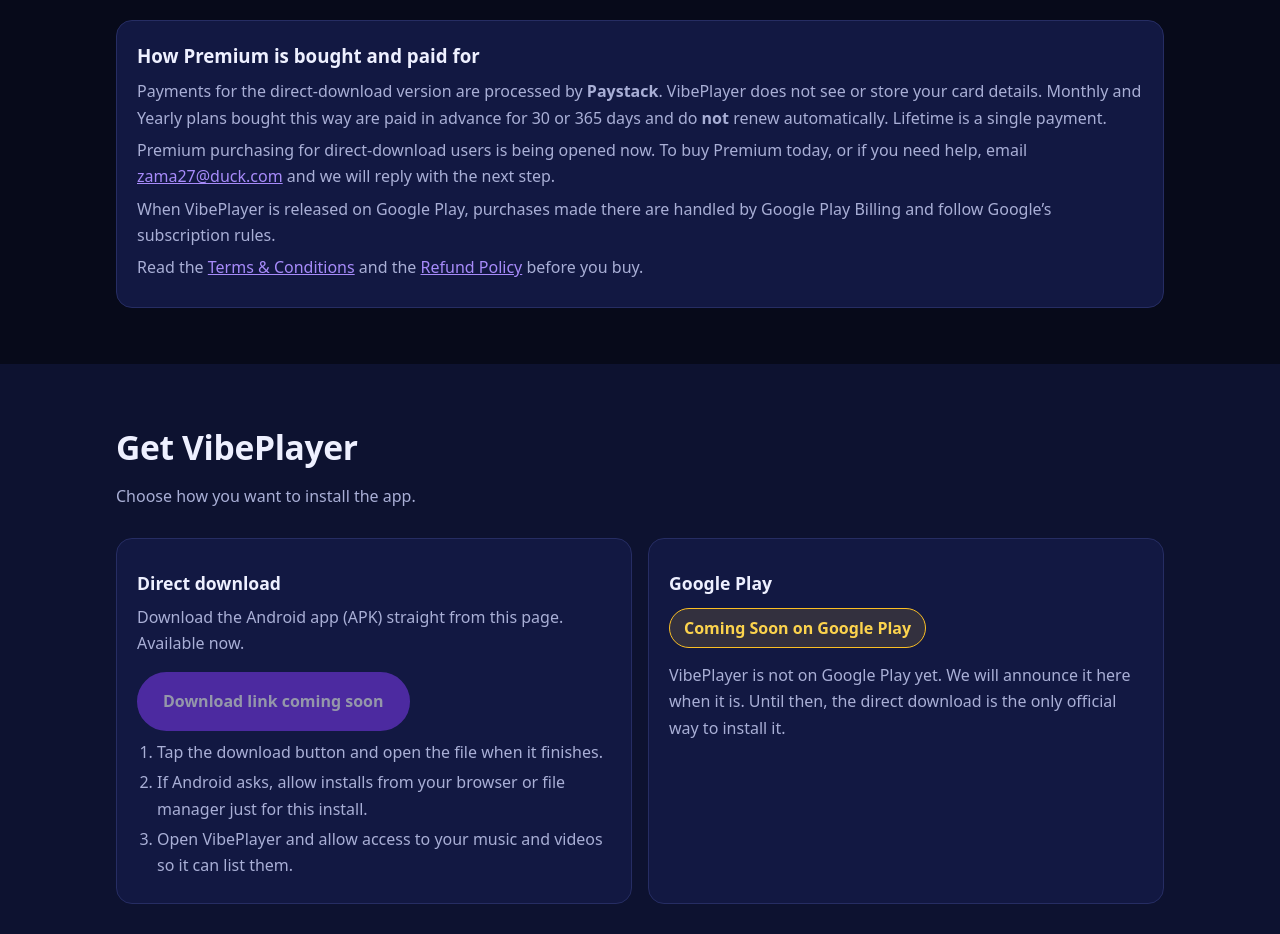
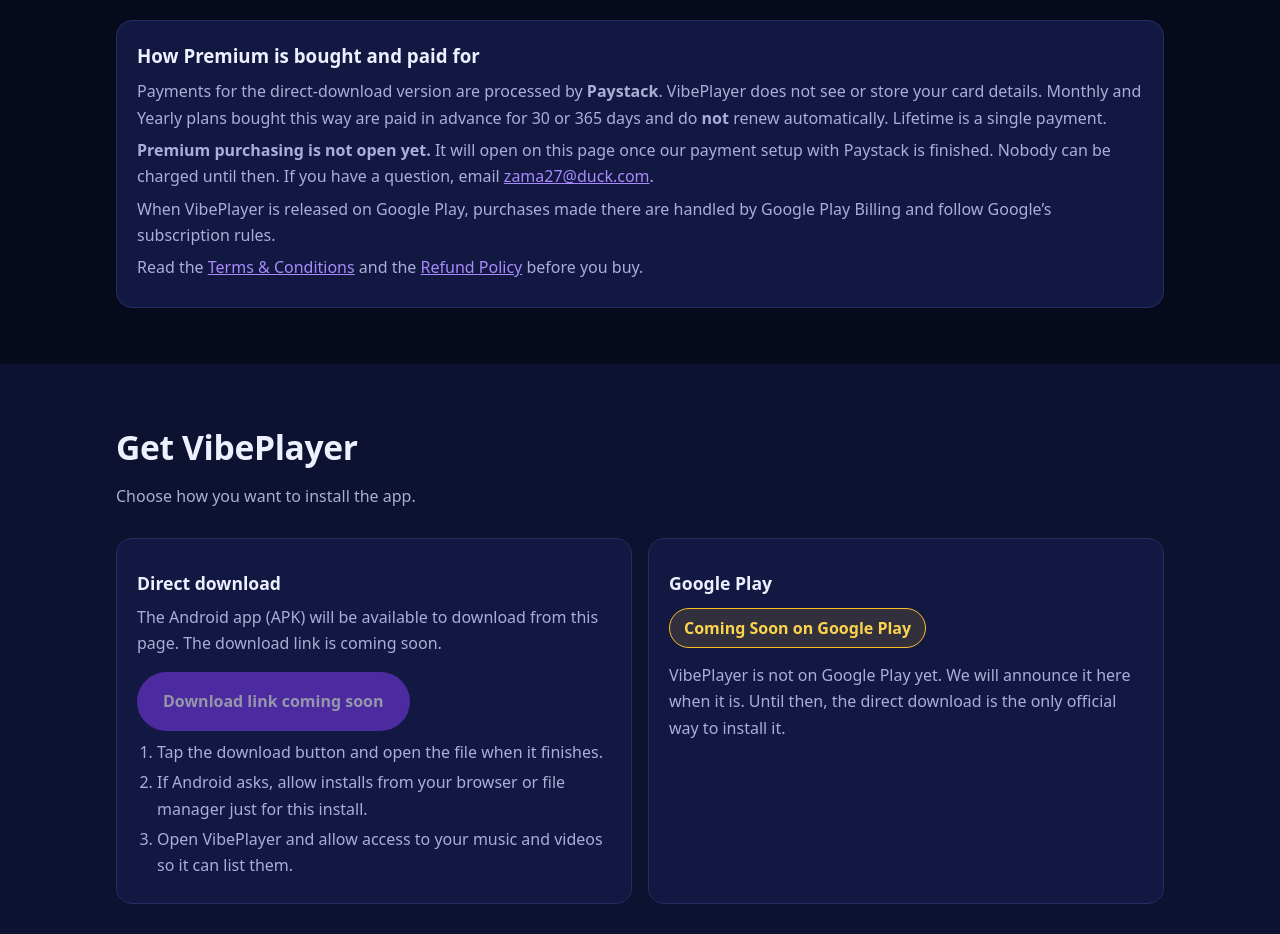
Before and after one commit to AbFasaha/vibeplayer-site, a plain HTML site: page index.html in a window 1280 px wide. Shown: the part 3060-3994 px from the top of the page. Drawn offline with Linux system fonts and the light colour scheme.

Commit message:
Premium not open yet; download note

```diff
--- a/index.html
+++ b/index.html
@@ -136,7 +136,7 @@
     <div class="box">
       <h3>How Premium is bought and paid for</h3>
       <p>Payments for the direct-download version are processed by <strong>Paystack</strong>. VibePlayer does not see or store your card details. Monthly and Yearly plans bought this way are paid in advance for 30 or 365 days and do <strong>not</strong> renew automatically. Lifetime is a single payment.</p>
-      <p>Premium purchasing for direct-download users is being opened now. To buy Premium today, or if you need help, email <a href="mailto:zama27@duck.com">zama27@duck.com</a> and we will reply with the next step.</p>
+      <p><strong>Premium purchasing is not open yet.</strong> It will open on this page once our payment setup with Paystack is finished. Nobody can be charged until then. If you have a question, email <a href="mailto:zama27@duck.com">zama27@duck.com</a>.</p>
       <p>When VibePlayer is released on Google Play, purchases made there are handled by Google Play Billing and follow Google&rsquo;s subscription rules.</p>
       <p>Read the <a href="terms.html">Terms &amp; Conditions</a> and the <a href="refund.html">Refund Policy</a> before you buy.</p>
     </div>
@@ -150,7 +150,7 @@
     <div class="two">
       <article class="card">
         <h3>Direct download</h3>
-        <p>Download the Android app (APK) straight from this page. Available now.</p>
+        <p id="download-note">Download the Android app (APK) straight from this page.</p>
         <p style="margin-top:16px"><a class="btn" id="download-main" data-download href="DOWNLOAD_URL_PLACEHOLDER" rel="noopener">Download for Android</a></p>
         <ol class="steps">
           <li>Tap the download button and open the file when it finishes.</li>
--- a/main.js
+++ b/main.js
@@ -28,6 +28,8 @@
       b.setAttribute("href", "#get");
       b.setAttribute("aria-disabled", "true");
       b.textContent = "Download link coming soon";
+      var note = document.getElementById("download-note");
+      if (note) note.textContent = "The Android app (APK) will be available to download from this page. The download link is coming soon.";
     }
   }
 
```
